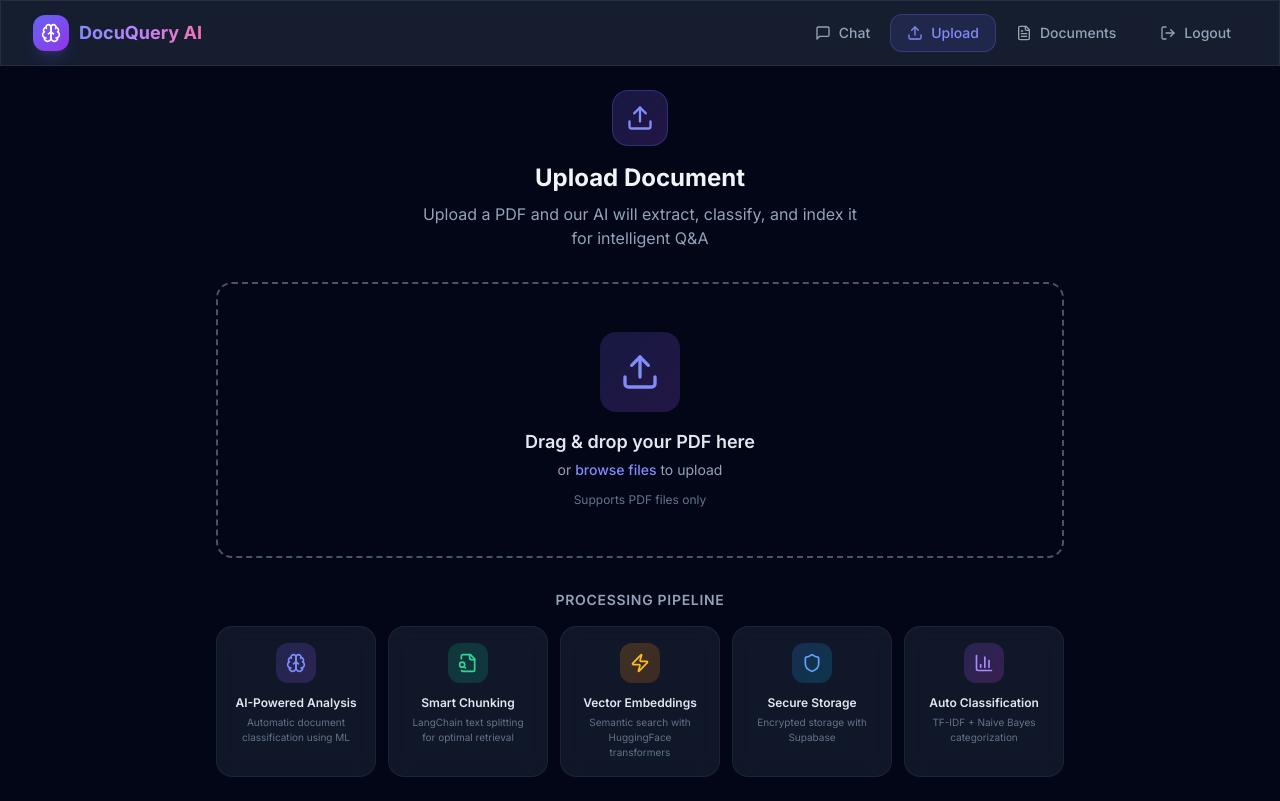
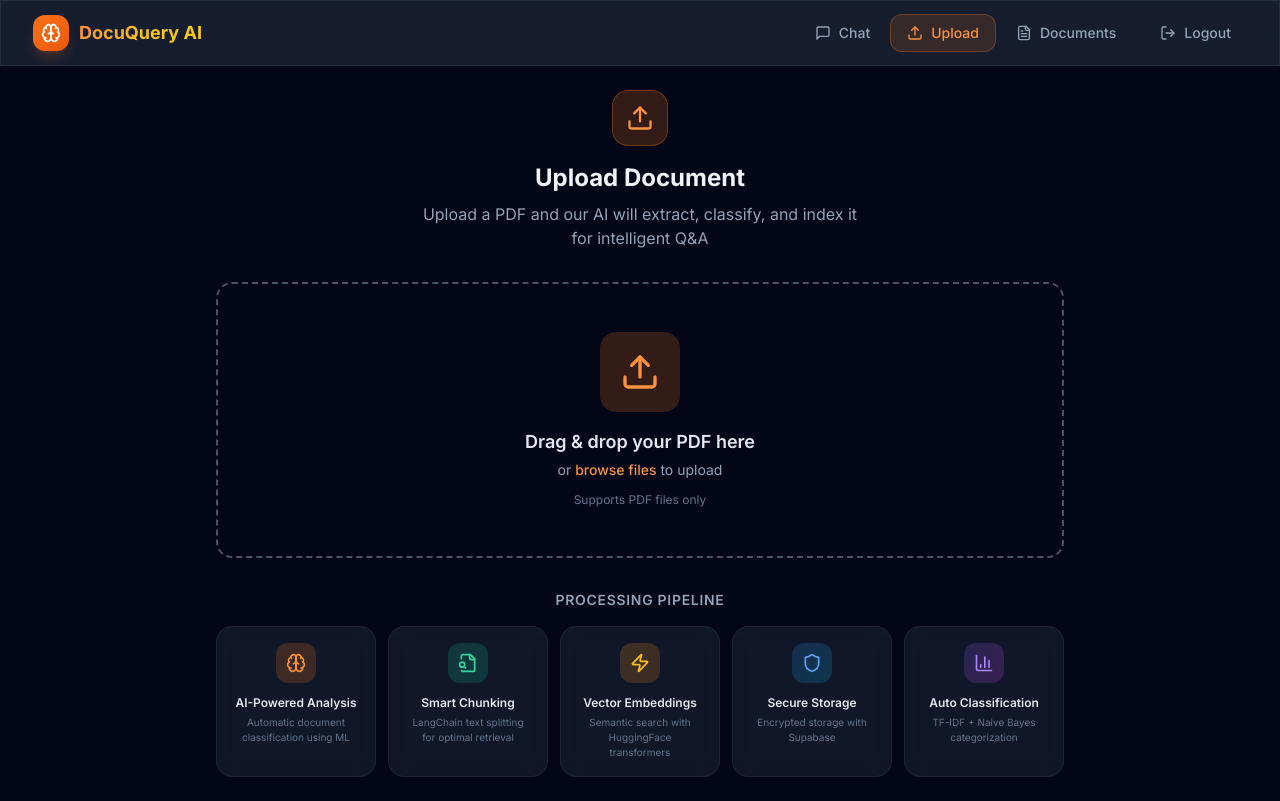
Before and after one commit to Kushyanth04/docuquery-ai, a React (Vite) app in the folder frontend/: page /upload in a window 1280 px wide. Built offline with nearby package versions, Linux system fonts and the light colour scheme; no server answers; sample sign-in values are in the browser's storage.

Commit message:
feat: update UI theme to orange and black color scheme

```diff
--- a/frontend/src/components/ChatMessage.jsx
+++ b/frontend/src/components/ChatMessage.jsx
@@ -11,7 +11,7 @@ export default function ChatMessage({ message }) {
       {/* Avatar */}
       <div className={`w-9 h-9 rounded-xl flex-shrink-0 flex items-center justify-center
                       ${isUser
-                        ? 'bg-gradient-to-br from-primary-500 to-purple-600'
+                        ? 'bg-gradient-to-br from-primary-500 to-orange-600'
                         : 'bg-gradient-to-br from-emerald-500/20 to-teal-500/20 border border-emerald-500/30'
                       }`}>
         {isUser
--- a/frontend/src/components/FileUpload.jsx
+++ b/frontend/src/components/FileUpload.jsx
@@ -68,7 +68,7 @@ export default function FileUpload({ onUploadComplete }) {
             </>
           ) : (
             <>
-              <div className="w-20 h-20 rounded-2xl bg-gradient-to-br from-primary-500/20 to-purple-500/20
+              <div className="w-20 h-20 rounded-2xl bg-gradient-to-br from-primary-500/20 to-orange-500/20
                             flex items-center justify-center group-hover:scale-110 transition-transform duration-300">
                 <Upload className="w-10 h-10 text-primary-400" />
               </div>
--- a/frontend/src/components/Navbar.jsx
+++ b/frontend/src/components/Navbar.jsx
@@ -23,7 +23,7 @@ export default function Navbar() {
         <div className="flex items-center justify-between h-16">
           {/* Logo */}
           <Link to="/chat" className="flex items-center gap-2.5 group">
-            <div className="w-9 h-9 rounded-xl bg-gradient-to-br from-primary-500 to-purple-600
+            <div className="w-9 h-9 rounded-xl bg-gradient-to-br from-primary-500 to-orange-600
                           flex items-center justify-center shadow-lg shadow-primary-500/20
                           group-hover:shadow-primary-500/40 transition-all duration-300">
               <Brain className="w-5 h-5 text-white" />
--- a/frontend/src/index.css
+++ b/frontend/src/index.css
@@ -42,7 +42,7 @@ body {
     background: rgba(30, 41, 59, 0.7);
     backdrop-filter: blur(16px);
     -webkit-backdrop-filter: blur(16px);
-    border: 1px solid rgba(99, 102, 241, 0.15);
+    border: 1px solid rgba(249, 115, 22, 0.15);
   }
 
   .glass-card {
@@ -55,8 +55,8 @@ body {
   }
 
   .glass-card:hover {
-    border-color: rgba(99, 102, 241, 0.3);
-    box-shadow: 0 8px 32px rgba(99, 102, 241, 0.1);
+    border-color: rgba(249, 115, 22, 0.3);
+    box-shadow: 0 8px 32px rgba(249, 115, 22, 0.1);
   }
 
   .btn-primary {
@@ -80,7 +80,7 @@ body {
   }
 
   .gradient-text {
-    @apply bg-gradient-to-r from-primary-400 via-purple-400 to-pink-400
+    @apply bg-gradient-to-r from-orange-400 via-amber-400 to-yellow-400
            bg-clip-text text-transparent;
   }
 
@@ -94,7 +94,7 @@ body {
     position: absolute;
     inset: -1px;
     border-radius: inherit;
-    background: linear-gradient(135deg, #6366f1, #8b5cf6, #a855f7);
+    background: linear-gradient(135deg, #f97316, #ea580c, #f59e0b);
     opacity: 0.3;
     z-index: -1;
     transition: opacity 0.3s ease;
@@ -132,7 +132,7 @@ body {
 
 /* ===== Chat Bubbles ===== */
 .chat-bubble-user {
-  background: linear-gradient(135deg, #4f46e5, #6366f1);
+  background: linear-gradient(135deg, #ea580c, #f97316);
   border-radius: 20px 20px 4px 20px;
 }
 
@@ -144,6 +144,6 @@ body {
 
 /* ===== Drop Zone ===== */
 .dropzone-active {
-  border-color: #6366f1 !important;
-  background: rgba(99, 102, 241, 0.08) !important;
+  border-color: #f97316 !important;
+  background: rgba(249, 115, 22, 0.08) !important;
 }
--- a/frontend/src/pages/ChatPage.jsx
+++ b/frontend/src/pages/ChatPage.jsx
@@ -147,7 +147,7 @@ export default function ChatPage() {
         <div className="flex-1 overflow-y-auto px-6 py-4 space-y-6">
           {messages.length === 0 ? (
             <div className="flex flex-col items-center justify-center h-full text-center animate-fade-in">
-              <div className="w-20 h-20 rounded-3xl bg-gradient-to-br from-primary-500/15 to-purple-500/15
+              <div className="w-20 h-20 rounded-3xl bg-gradient-to-br from-primary-500/15 to-orange-500/15
                             border border-primary-500/20 flex items-center justify-center mb-6 animate-float">
                 <Sparkles className="w-10 h-10 text-primary-400" />
               </div>
--- a/frontend/src/pages/DocumentsPage.jsx
+++ b/frontend/src/pages/DocumentsPage.jsx
@@ -108,7 +108,7 @@ export default function DocumentsPage() {
             >
               <div className="flex items-start justify-between">
                 <div className="flex items-start gap-4 flex-1">
-                  <div className="w-12 h-12 rounded-xl bg-gradient-to-br from-primary-500/15 to-purple-500/15
+                  <div className="w-12 h-12 rounded-xl bg-gradient-to-br from-primary-500/15 to-orange-500/15
                                 border border-primary-500/20 flex items-center justify-center flex-shrink-0">
                     <FileText className="w-6 h-6 text-primary-400" />
                   </div>
--- a/frontend/src/pages/LoginPage.jsx
+++ b/frontend/src/pages/LoginPage.jsx
@@ -39,7 +39,7 @@ export default function LoginPage() {
       {/* Background Effects */}
       <div className="absolute inset-0 overflow-hidden pointer-events-none">
         <div className="absolute top-1/4 -left-32 w-96 h-96 bg-primary-600/10 rounded-full blur-3xl animate-pulse-slow" />
-        <div className="absolute bottom-1/4 -right-32 w-96 h-96 bg-purple-600/10 rounded-full blur-3xl animate-pulse-slow"
+        <div className="absolute bottom-1/4 -right-32 w-96 h-96 bg-orange-600/10 rounded-full blur-3xl animate-pulse-slow"
              style={{ animationDelay: '1.5s' }} />
         <div className="absolute top-1/2 left-1/2 -translate-x-1/2 -translate-y-1/2 w-[600px] h-[600px]
                       bg-gradient-radial from-primary-500/5 to-transparent rounded-full" />
@@ -49,7 +49,7 @@ export default function LoginPage() {
         {/* Logo */}
         <div className="text-center mb-8 animate-fade-in">
           <div className="inline-flex items-center justify-center w-16 h-16 rounded-2xl
-                        bg-gradient-to-br from-primary-500 to-purple-600 shadow-2xl shadow-primary-500/30 mb-4">
+                        bg-gradient-to-br from-primary-500 to-orange-600 shadow-2xl shadow-primary-500/30 mb-4">
             <Brain className="w-8 h-8 text-white" />
           </div>
           <h1 className="text-3xl font-bold gradient-text">DocuQuery AI</h1>
--- a/frontend/src/pages/UploadPage.jsx
+++ b/frontend/src/pages/UploadPage.jsx
@@ -15,7 +15,7 @@ export default function UploadPage() {
       icon: Brain,
       title: 'AI-Powered Analysis',
       description: 'Automatic document classification using ML',
-      color: 'from-primary-500/20 to-purple-500/20 border-primary-500/30',
+      color: 'from-primary-500/20 to-orange-500/20 border-primary-500/30',
       iconColor: 'text-primary-400',
     },
     {
@@ -53,7 +53,7 @@ export default function UploadPage() {
       {/* Header */}
       <div className="text-center">
         <div className="inline-flex items-center justify-center w-14 h-14 rounded-2xl
-                      bg-gradient-to-br from-primary-500/20 to-purple-500/20
+                      bg-gradient-to-br from-primary-500/20 to-orange-500/20
                       border border-primary-500/30 mb-4">
           <Upload className="w-7 h-7 text-primary-400" />
         </div>
--- a/frontend/tailwind.config.js
+++ b/frontend/tailwind.config.js
@@ -8,17 +8,17 @@ export default {
     extend: {
       colors: {
         primary: {
-          50: '#eef2ff',
-          100: '#e0e7ff',
-          200: '#c7d2fe',
-          300: '#a5b4fc',
-          400: '#818cf8',
-          500: '#6366f1',
-          600: '#4f46e5',
-          700: '#4338ca',
-          800: '#3730a3',
-          900: '#312e81',
-          950: '#1e1b4b',
+          50: '#fff7ed',
+          100: '#ffedd5',
+          200: '#fed7aa',
+          300: '#fdba74',
+          400: '#fb923c',
+          500: '#f97316',
+          600: '#ea580c',
+          700: '#c2410c',
+          800: '#9a3412',
+          900: '#7c2d12',
+          950: '#431407',
         },
         dark: {
           50: '#f8fafc',
```
Also changed, not shown: 1 other file (tests, documents, lock files or other folders).
